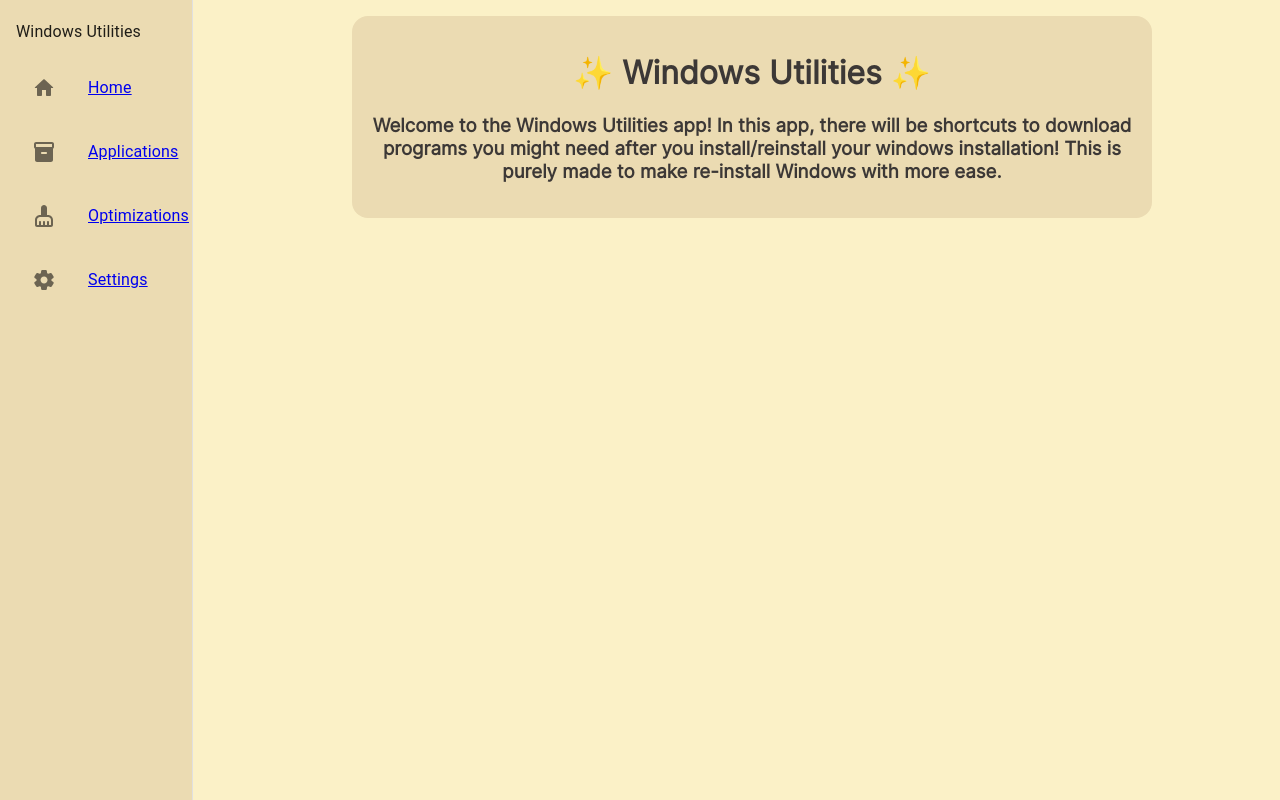
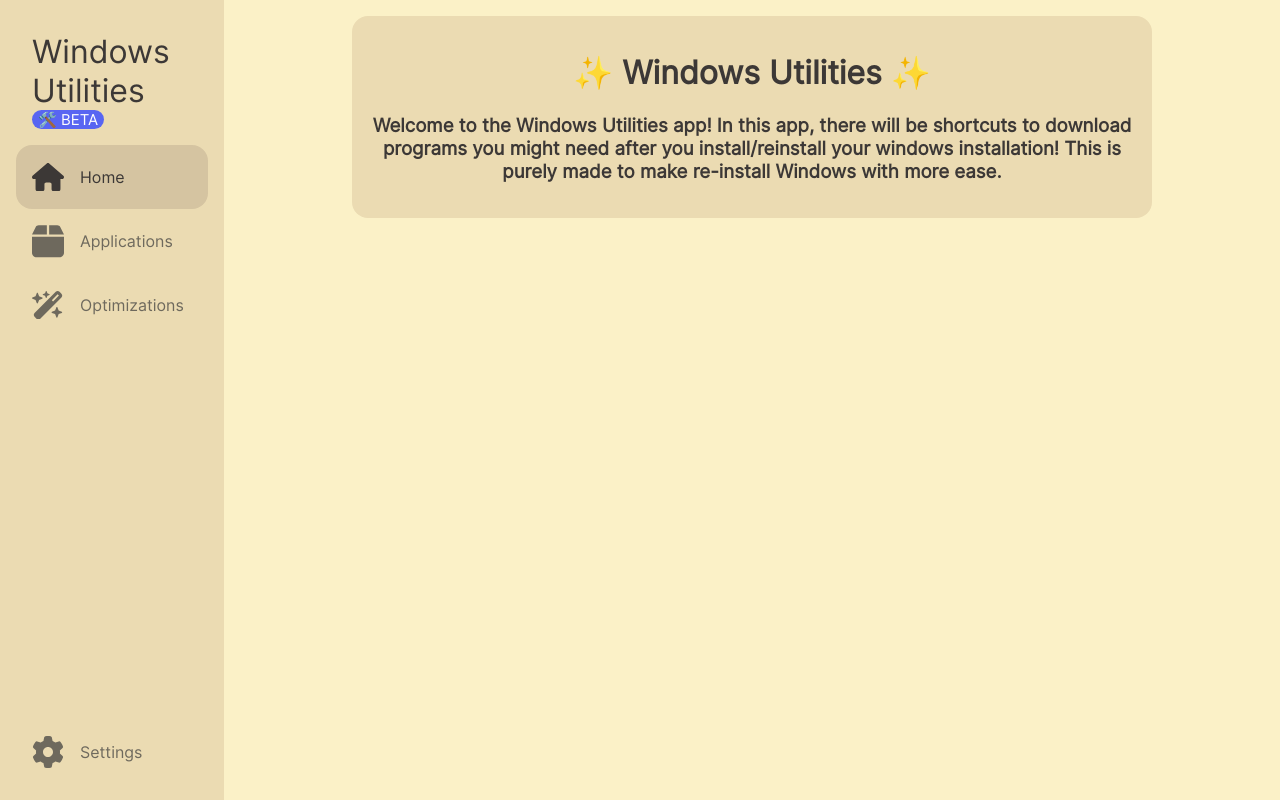
Before and after one commit to nikosszzz/windows-app, a React (Create React App) app: page /#/settings in a window 1280 px wide. Built offline with nearby package versions, Linux system fonts and the light colour scheme.

Commit message:
app: Remake theme system
* Theme system actually works now

* Add a tauri command to open DevTools

```diff
--- a/src/components/Navbar.tsx
+++ b/src/components/Navbar.tsx
@@ -1,70 +1,91 @@
-import { Drawer, List, ListItem, ListItemButton, ListItemIcon, ListItemText } from "@mui/material";
-import HomeIcon from "@mui/icons-material/HomeRounded";
-import AppIcon from "@mui/icons-material/Inventory2Rounded";
-import OptiIcon from "@mui/icons-material/CleaningServicesRounded";
-import SettingsIcon from "@mui/icons-material/SettingsRounded";
 import React from "react";
 import { NavLink } from "react-router-dom";
 
 export default class NavBar extends React.PureComponent {
+
     render(): JSX.Element {
         return (
             <React.Fragment>
-                <Drawer
-                    variant="permanent"
-                    anchor="left"
-                    className="sb-main"
-                >
-                    <List className="sb-list">
-                        <ListItem key="WUText" className="sb-logo">
-                            <ListItemText primary="Windows Utilities" className="sb-logo-text" />
-                        </ListItem>
+                <nav className="sidebar">
+                    <ul className="sidebar-list">
+                        <li id="logo" className="sidebar-logo">
+                            <span className="logo-text">Windows Utilities</span>
+                            <span id="logo-badge" className="badge">🛠️ Beta</span>
+                        </li>
 
-                        <ListItem key="Home" className="sb-navi">
-                            <NavLink to="/"  /* TODO: Use button onClick instead of NavLink. */>
-                                <ListItemButton className="sb-navi-button">
-                                    <ListItemIcon className="sb-navi-icon">
-                                        <HomeIcon />
-                                    </ListItemIcon>
-                                    <ListItemText primary="Home" className="sb-navi-text" />
-                                </ListItemButton>
+                        <li className="sidebar-item">
+                            <NavLink to='/' className={({ isActive }) => {
+                                let linkClasses: string;
+                                if (isActive) {
+                                    linkClasses = "sidebar-link-active";
+                                } else {
+                                    linkClasses = "sidebar-link";
+                                }
+                                return linkClasses;
+                            }}>
+                                <svg className="link-logo" xmlns="http://www.w3.org/2000/svg" viewBox="0 0 576 512">
+                                    <path
+                                        d="M575.8 255.5C575.8 273.5 560.8 287.6 543.8 287.6H511.8L512.5 447.7C512.5 450.5 512.3 453.1 512 455.8V472C512 494.1 494.1 512 472 512H456C454.9 512 453.8 511.1 452.7 511.9C451.3 511.1 449.9 512 448.5 512H392C369.9 512 352 494.1 352 472V384C352 366.3 337.7 352 320 352H256C238.3 352 224 366.3 224 384V472C224 494.1 206.1 512 184 512H128.1C126.6 512 125.1 511.9 123.6 511.8C122.4 511.9 121.2 512 120 512H104C81.91 512 64 494.1 64 472V360C64 359.1 64.03 358.1 64.09 357.2V287.6H32.05C14.02 287.6 0 273.5 0 255.5C0 246.5 3.004 238.5 10.01 231.5L266.4 8.016C273.4 1.002 281.4 0 288.4 0C295.4 0 303.4 2.004 309.5 7.014L564.8 231.5C572.8 238.5 576.9 246.5 575.8 255.5L575.8 255.5z" />
+                                </svg>
+                                <span className="link-text">Home</span>
                             </NavLink>
-                        </ListItem>
+                        </li>
 
-                        <ListItem key="Applications">
-                            <NavLink to="/applications">
-                                <ListItemButton className="sb-navi-button">
-                                    <ListItemIcon className="sb-navi-icon">
-                                        <AppIcon />
-                                    </ListItemIcon>
-                                    <ListItemText primary="Applications" className="sb-navi-text" />
-                                </ListItemButton>
+                        <li className="sidebar-item">
+                            <NavLink to='/applications' className={({ isActive }) => {
+                                let linkClasses: string;
+                                if (isActive) {
+                                    linkClasses = "sidebar-link-active";
+                                } else {
+                                    linkClasses = "sidebar-link";
+                                }
+                                return linkClasses;
+                            }}>
+                                <svg className="link-logo" xmlns="http://www.w3.org/2000/svg" viewBox="0 0 448 512">
+                                    <path
+                                        d="M50.73 58.53C58.86 42.27 75.48 32 93.67 32H208V160H0L50.73 58.53zM240 160V32H354.3C372.5 32 389.1 42.27 397.3 58.53L448 160H240zM448 416C448 451.3 419.3 480 384 480H64C28.65 480 0 451.3 0 416V192H448V416z" />
+                                </svg>
+                                <span className="link-text">Applications</span>
                             </NavLink>
-                        </ListItem>
+                        </li>
 
-                        <ListItem key="Optimizations">
-                            <NavLink to="/optimizations">
-                                <ListItemButton className="sb-navi-button">
-                                    <ListItemIcon className="sb-navi-icon">
-                                        <OptiIcon />
-                                    </ListItemIcon>
-                                    <ListItemText primary="Optimizations" className="sb-navi-text" />
-                                </ListItemButton>
+                        <li className="sidebar-item">
+                            <NavLink to='/optimizations' className={({ isActive }) => {
+                                let linkClasses: string;
+                                if (isActive) {
+                                    linkClasses = "sidebar-link-active";
+                                } else {
+                                    linkClasses = "sidebar-link";
+                                }
+                                return linkClasses;
+                            }}>
+                                <svg className="link-logo" xmlns="http://www.w3.org/2000/svg" viewBox="0 0 576 512">
+                                    <path
+                                        d="M248.8 4.994C249.9 1.99 252.8 .0001 256 .0001C259.2 .0001 262.1 1.99 263.2 4.994L277.3 42.67L315 56.79C318 57.92 320 60.79 320 64C320 67.21 318 70.08 315 71.21L277.3 85.33L263.2 123C262.1 126 259.2 128 256 128C252.8 128 249.9 126 248.8 123L234.7 85.33L196.1 71.21C193.1 70.08 192 67.21 192 64C192 60.79 193.1 57.92 196.1 56.79L234.7 42.67L248.8 4.994zM427.4 14.06C446.2-4.686 476.6-4.686 495.3 14.06L529.9 48.64C548.6 67.38 548.6 97.78 529.9 116.5L148.5 497.9C129.8 516.6 99.38 516.6 80.64 497.9L46.06 463.3C27.31 444.6 27.31 414.2 46.06 395.4L427.4 14.06zM461.4 59.31L356.3 164.3L379.6 187.6L484.6 82.58L461.4 59.31zM7.491 117.2L64 96L85.19 39.49C86.88 34.98 91.19 32 96 32C100.8 32 105.1 34.98 106.8 39.49L128 96L184.5 117.2C189 118.9 192 123.2 192 128C192 132.8 189 137.1 184.5 138.8L128 160L106.8 216.5C105.1 221 100.8 224 96 224C91.19 224 86.88 221 85.19 216.5L64 160L7.491 138.8C2.985 137.1 0 132.8 0 128C0 123.2 2.985 118.9 7.491 117.2zM359.5 373.2L416 352L437.2 295.5C438.9 290.1 443.2 288 448 288C452.8 288 457.1 290.1 458.8 295.5L480 352L536.5 373.2C541 374.9 544 379.2 544 384C544 388.8 541 393.1 536.5 394.8L480 416L458.8 472.5C457.1 477 452.8 480 448 480C443.2 480 438.9 477 437.2 472.5L416 416L359.5 394.8C354.1 393.1 352 388.8 352 384C352 379.2 354.1 374.9 359.5 373.2z" />
+                                </svg>
+                                <span className="link-text">Optimizations</span>
                             </NavLink>
-                        </ListItem>
+                        </li>
 
-                        <ListItem key="Settings">
-                            <NavLink to="/settings">
-                                <ListItemButton className="sb-navi-button">
-                                    <ListItemIcon className="sb-navi-icon">
-                                        <SettingsIcon />
-                                    </ListItemIcon>
-                                    <ListItemText primary="Settings" className="sb-navi-text" />
-                                </ListItemButton>
+                        <li className="sidebar-item">
+                            <NavLink to='/settings' className={({ isActive }) => {
+                                let linkClasses: string;
+                                if (isActive) {
+                                    linkClasses = "sidebar-link-active";
+                                } else {
+                                    linkClasses = "sidebar-link";
+                                }
+                                return linkClasses;
+                            }}>
+                                <svg className="link-logo" xmlns="http://www.w3.org/2000/svg" viewBox="0 0 512 512">
+                                    <path
+                                        d="M495.9 166.6C499.2 175.2 496.4 184.9 489.6 191.2L446.3 230.6C447.4 238.9 448 247.4 448 256C448 264.6 447.4 273.1 446.3 281.4L489.6 320.8C496.4 327.1 499.2 336.8 495.9 345.4C491.5 357.3 486.2 368.8 480.2 379.7L475.5 387.8C468.9 398.8 461.5 409.2 453.4 419.1C447.4 426.2 437.7 428.7 428.9 425.9L373.2 408.1C359.8 418.4 344.1 427 329.2 433.6L316.7 490.7C314.7 499.7 307.7 506.1 298.5 508.5C284.7 510.8 270.5 512 255.1 512C241.5 512 227.3 510.8 213.5 508.5C204.3 506.1 197.3 499.7 195.3 490.7L182.8 433.6C167 427 152.2 418.4 138.8 408.1L83.14 425.9C74.3 428.7 64.55 426.2 58.63 419.1C50.52 409.2 43.12 398.8 36.52 387.8L31.84 379.7C25.77 368.8 20.49 357.3 16.06 345.4C12.82 336.8 15.55 327.1 22.41 320.8L65.67 281.4C64.57 273.1 64 264.6 64 256C64 247.4 64.57 238.9 65.67 230.6L22.41 191.2C15.55 184.9 12.82 175.3 16.06 166.6C20.49 154.7 25.78 143.2 31.84 132.3L36.51 124.2C43.12 113.2 50.52 102.8 58.63 92.95C64.55 85.8 74.3 83.32 83.14 86.14L138.8 103.9C152.2 93.56 167 84.96 182.8 78.43L195.3 21.33C197.3 12.25 204.3 5.04 213.5 3.51C227.3 1.201 241.5 0 256 0C270.5 0 284.7 1.201 298.5 3.51C307.7 5.04 314.7 12.25 316.7 21.33L329.2 78.43C344.1 84.96 359.8 93.56 373.2 103.9L428.9 86.14C437.7 83.32 447.4 85.8 453.4 92.95C461.5 102.8 468.9 113.2 475.5 124.2L480.2 132.3C486.2 143.2 491.5 154.7 495.9 166.6V166.6zM256 336C300.2 336 336 300.2 336 255.1C336 211.8 300.2 175.1 256 175.1C211.8 175.1 176 211.8 176 255.1C176 300.2 211.8 336 256 336z" />
+                                </svg>
+                                <span className="link-text">Settings</span>
                             </NavLink>
-                        </ListItem>
-                    </List>
-                </Drawer>
+                        </li>
+                    </ul>
+                </nav>
             </React.Fragment>
         );
     }
--- a/src/styles/styles.css
+++ b/src/styles/styles.css
@@ -14,8 +14,19 @@
     font-family: 'Inter Regular';
 }
 
-@media (prefers-color-scheme: dark) {
-    :root {
+:root.theme-light {
+    /* Light Mode */
+    --color-bg: #fbf1c7;
+    --color-bg1: #ebdbb2;
+    --color-bg2: #d5c4a1;
+    --color--bg3: #bdae93;
+    --color-bg4: #a89984;
+    --color-fg: #3c3836;
+    --color-fg1: #504945;
+    --color-fg2: #665c54;
+}
+
+:root.theme-dark {
     /* Dark Theme */
     --color-bg: #2E3440;
     --color-bg1: #3B4252;
@@ -25,24 +36,6 @@
     --color-fg: #ECEFF4;
     --color-fg1: #E5E9F0;
     --color-fg2: #D8DEE9;
-    }
-    svg {
-        color: var(--color-bg4)
-    }
-}
-
-@media (prefers-color-scheme: light) {
-    :root {
-        /* Light Theme */
-        --color-bg: #fbf1c7;
-        --color-bg1: #ebdbb2;
-        --color-bg2: #d5c4a1;
-        --color--bg3: #bdae93;
-        --color-bg4: #a89984;
-        --color-fg: #3c3836;
-        --color-fg1: #504945;
-        --color-fg2: #665c54;
-    }
 }
 
 body,
@@ -67,17 +60,16 @@
 *   Sidebar
 */
 
-.sb-main, .sb-list {
+.sidebar {
     position: fixed;
     background: var(--color-bg1);
-    background-color: var(--color-bg1);
     padding: 1rem;
     overflow: hidden;
     height: 100vh;
     width: 12rem;
 }
 
-.sb-main {
+.sidebar-list {
     list-style: none;
     padding: 0;
     margin: 0;
@@ -114,7 +106,7 @@
     filter: grayscale(0%) opacity(1);
 }
 
-.MuiOutlinedInput-root.Mui-active {
+.sidebar-link-active {
     display: flex;
     align-items: center;
     height: 2rem;
```
Also changed, not shown: package.json (+3 -10 lines), src/API/settingsAPI.tsx (+5 -14 lines), src/API/themeAPI.tsx (+25 -15 lines), src/index.tsx (+7 -0 lines), src/menus/settings.tsx (+25 -3 lines), 1 other file (tests, documents, lock files or other folders). Lines whose indentation alone changed are shown as unchanged.
